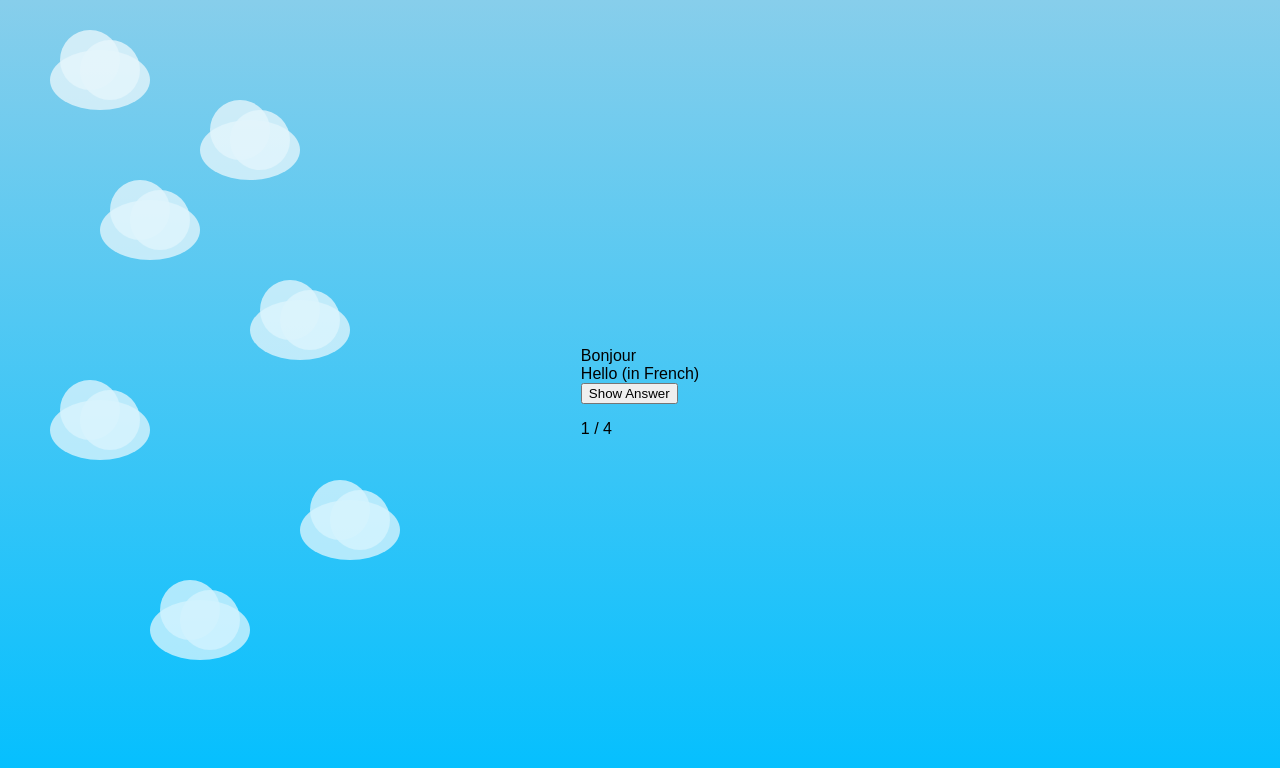
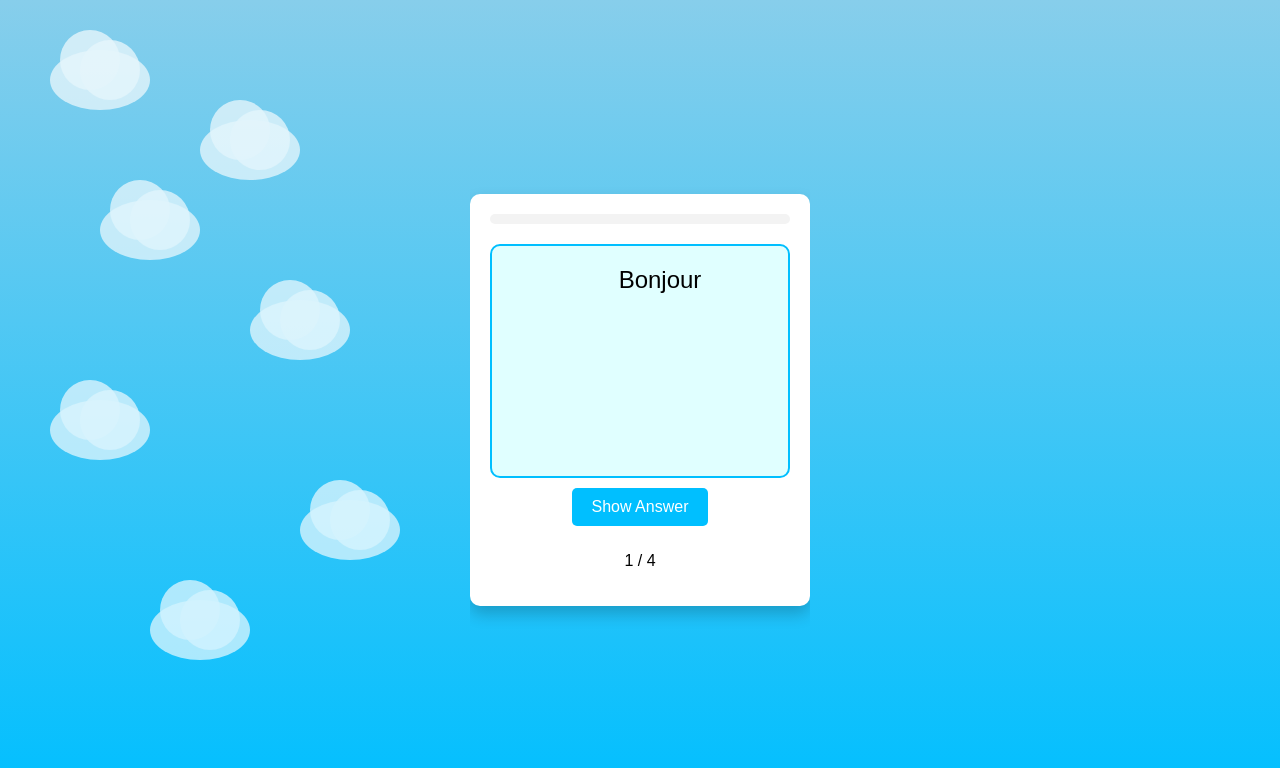
Before and after one commit to Alfred-Folashade/Smart-Flashcard-Generator, a React (Create React App) app in the folder Smart-Flashcard-Generator/Frontend/my-react-app/: page /Flashcards in a window 1280 px wide. Shown: the top 768 px of the page. Built offline with nearby package versions, Linux system fonts and the light colour scheme.

Commit message:
Created Flashcards.modules.css to style flashcards route

```diff
--- a/Smart-Flashcard-Generator/Frontend/my-react-app/src/pages/Flashcards.js
+++ b/Smart-Flashcard-Generator/Frontend/my-react-app/src/pages/Flashcards.js
@@ -1,5 +1,5 @@
 import React, { useState } from 'react'
-
+import styles from './Flashcards.modules.css'
 
 
 
@@ -28,8 +28,6 @@ function Flashcards() {
       </div>
     );
   };
-
-  // Main App component
 
     const [currentIndex, setCurrentIndex] = useState(0);
     const [flipped, setFlipped] = useState(false);
--- /dev/null
+++ b/Smart-Flashcard-Generator/Frontend/my-react-app/src/pages/Flashcards.modules.css
@@ -0,0 +1,102 @@
+   /* Ensure the entire viewport has the gradient background */
+   html, body {
+    height: 100%;
+    margin: 0;
+    font-family: Arial, sans-serif;
+    background: linear-gradient(to bottom, #87CEEB, #00BFFF);
+    overflow: hidden;
+  }
+  /* Cloud Styles - Static Clouds */
+  .cloud {
+    position: absolute;
+    background: rgba(255, 255, 255, 0.8);
+    border-radius: 50%;
+    width: 100px;
+    height: 60px;
+    opacity: 0.8;
+  }
+  .cloud:before, .cloud:after {
+    content: '';
+    position: absolute;
+    background: rgba(255, 255, 255, 0.8);
+    width: 60px;
+    height: 60px;
+    border-radius: 50%;
+  }
+  .cloud:before {
+    top: -20px;
+    left: 10px;
+  }
+  .cloud:after {
+    top: -10px;
+    right: 10px;
+  }
+  /* Flashcard Container */
+  .flashcard-container {
+    position: relative;
+    width: 300px;
+    margin: 100px auto;
+    padding: 20px;
+    background-color: #fff;
+    border-radius: 10px;
+    box-shadow: 0 8px 16px rgba(0,0,0,0.2);
+    text-align: center;
+    z-index: 1;
+  }
+  /* Flashcard Styles with Flip Animation */
+  .flashcard {
+    font-size: 24px;
+    padding: 40px 20px;
+    border: 2px solid #00BFFF;
+    border-radius: 10px;
+    background-color: #E0FFFF;
+    transition: transform 0.6s;
+    transform-style: preserve-3d;
+    position: relative;
+    min-height: 150px;
+    cursor: pointer;
+  }
+  .flashcard.flipped {
+    transform: rotateY(180deg);
+  }
+  .flashcard .front, .flashcard .back {
+    position: absolute;
+    width: 100%;
+    backface-visibility: hidden;
+    top: 0;
+    left: 0;
+    padding: 20px;
+  }
+  .flashcard .back {
+    transform: rotateY(180deg);
+  }
+  /* Button Styles */
+  .btn {
+    margin: 10px;
+    padding: 10px 20px;
+    background-color: #00BFFF;
+    color: #fff;
+    border: none;
+    border-radius: 5px;
+    cursor: pointer;
+    font-size: 16px;
+    transition: background-color 0.3s;
+  }
+  .btn:hover {
+    background-color: #1E90FF;
+  }
+  /* Gamified Progress Bar */
+  .progress-bar {
+    width: 100%;
+    background-color: #f3f3f3;
+    border-radius: 5px;
+    overflow: hidden;
+    margin-bottom: 20px;
+    height: 10px;
+  }
+  .progress-bar-fill {
+    height: 10px;
+    background-color: #00BFFF;
+    width: 0%;
+    transition: width 0.5s;
+  }
```
